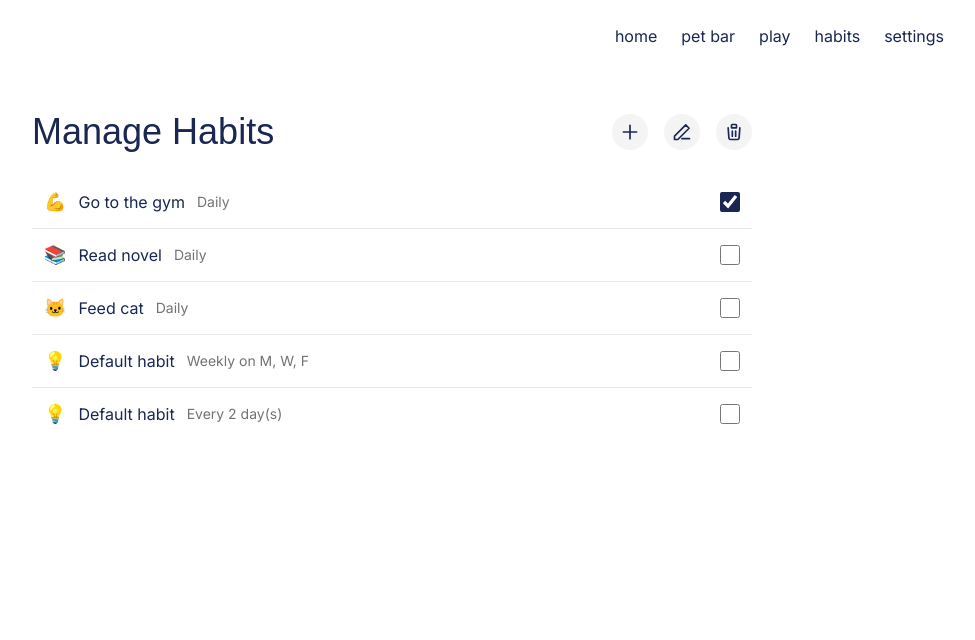
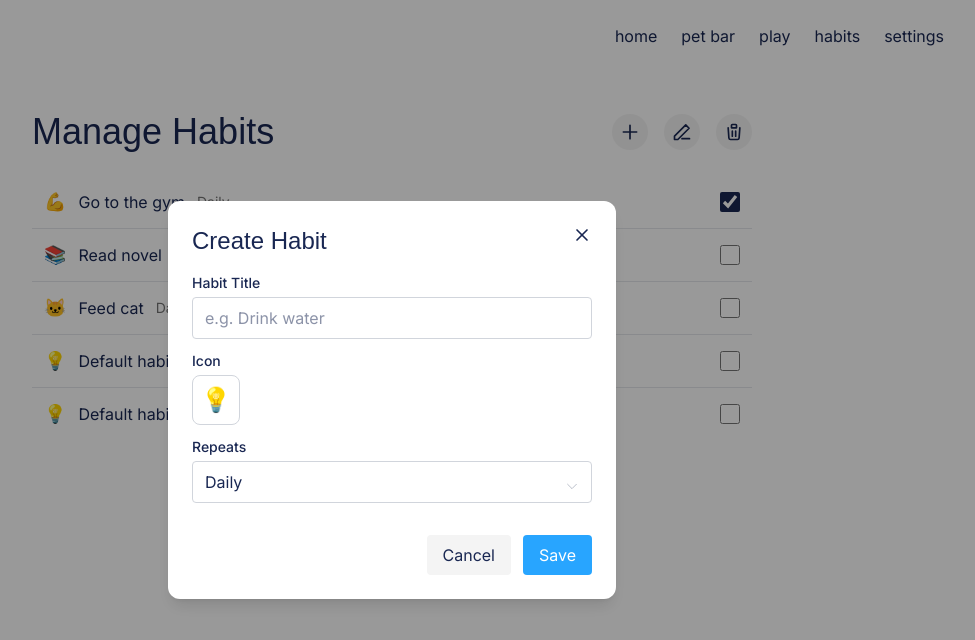
Before and after one commit to FSD-CS464/frontend, a Next.js app in the folder frontend/: page /habits in a window 1280 px wide. Both pictures are taken after a click on the button 878 px from the left and 132 px from the top of the page. Shown: the top 640 px of the page, without its empty margins (248-1223 px from the left). Built offline with nearby package versions, Linux system fonts and the light colour scheme; a web font is replaced by a local one.

Commit message:
Added create habit modal + edit habit wip

```diff
--- a/frontend/src/app/habits/page.tsx
+++ b/frontend/src/app/habits/page.tsx
@@ -1,28 +1,28 @@
 "use client";
 import TopNav from "@/components/TopNav";
 import MobileNav from "@/components/MobileNav";
-
 import { useHabitStore } from "@/store/habits";
 import { useState, useEffect } from "react";
 import type { Habit } from "@/types";
 import { PlusIcon, PencilIcon, TrashIcon } from "@/components/Icons";
+import CreateHabitModal from "@/components/CreateHabitModal";
 
 // Simulate server data fetch (DB, file, or API). This runs on the server only.
 async function getInitialHabits(): Promise<Habit[]> {
   return [
-    { id: "1", title: "Go to the gym", icon: "💪", done: true, repeat: {type: "daily"} },
-    { id: "2", title: "Read novel", icon: "📚", done: false, repeat: {type: "daily"} },
-    { id: "3", title: "Feed cat", icon: "🐱", done: false, repeat: {type: "daily"} },
-    { id: "4", title: "Default habit", icon: "💡", done: false, repeat: {type: "weekly", daysOfWeek: [1, 3, 5]} },
-    { id: "5", title: "Default habit", icon: "💡", done: false, repeat: {type: "everyN", interval: 2}},
+    { id: "1", title: "Go to the gym", icon: "💪", done: true, repeat: { type: "daily" } },
+    { id: "2", title: "Read novel", icon: "📚", done: false, repeat: { type: "daily" } },
+    { id: "3", title: "Feed cat", icon: "🐱", done: false, repeat: { type: "daily" } },
+    { id: "4", title: "Default habit", icon: "💡", done: false, repeat: { type: "weekly", daysOfWeek: [1, 3, 5] } },
+    { id: "5", title: "Default habit", icon: "💡", done: false, repeat: { type: "everyN", interval: 2 } },
   ];
 }
 
 export default function HabitsPage() {
   const { habits, setAll, add, remove, update } = useHabitStore();
-  const [title, setTitle] = useState("");
-  const [icon, setIcon] = useState("💡");
-  const [deleteMode, setDeleteMode] = useState(false); // new state
+  const [deleteMode, setDeleteMode] = useState(false);
+  const [openCreate, setOpenCreate] = useState(false);
+  const [editMode, setEditMode] = useState(false); // Track if in edit mode
 
   useEffect(() => {
     async function loadHabits() {
@@ -32,18 +32,15 @@ export default function HabitsPage() {
     loadHabits();
   }, []);
 
-  function handleCreate() {
-    if (!title.trim()) return;
-    const newHabit: Habit = {
-      id: Date.now().toString(),
-      title,
-      icon,
-      done: false,
-      repeat: { type: "daily" },
-    };
-    add(newHabit);
-    setTitle("");
-    setIcon("💡");
+  // Handle creating a new habit
+  function handleCreate(habit: Habit) {
+    add(habit);
+    setOpenCreate(false);
+  }
+
+  // Handle editing a habit
+  function handleEdit(habit: Habit) {
+    setOpenCreate(true); // Open the modal in edit mode
   }
 
   return (
@@ -55,18 +52,25 @@ export default function HabitsPage() {
           <h1 className="text-4xl font-header">Manage Habits</h1>
 
           <div className="flex gap-4">
+            {/* Create button */}
             <button
               aria-label="Create Habit"
+              onClick={() => setOpenCreate(true)}
               className="p-2 rounded-full bg-gray-100 hover:bg-[#50E59F] hover:text-white transform transition-transform duration-150 hover:scale-110"
             >
               <PlusIcon />
             </button>
+
+            {/* Toggle Edit Mode */}
             <button
               aria-label="Edit Habit"
-              className="p-2 rounded-full bg-gray-100 hover:bg-[#28A5FF] hover:text-white transform transition-transform duration-150 hover:scale-110"
+              onClick={() => setEditMode(!editMode)} // Toggle edit mode
+              className={`p-2 rounded-full ${editMode ? 'bg-[#28A5FF] text-white' : 'bg-gray-100 hover:bg-[#28A5FF] hover:text-white'} transform transition-transform duration-150 hover:scale-110`}
             >
               <PencilIcon />
             </button>
+
+            {/* Delete button */}
             <button
               aria-label="Delete Habit"
               onClick={() => setDeleteMode(!deleteMode)}
@@ -81,42 +85,72 @@ export default function HabitsPage() {
         {/* Habits list */}
         <div className="divide-y divide-gray-200">
           {habits.map((h) => (
-            <label
+          <div
             key={h.id}
             className="flex items-center justify-between p-3 gap-3 relative"
           >
-              <div className="flex items-center gap-3">
+
+          <div className="flex items-center gap-3 flex-grow">
+            {/* Delete button for delete mode */}
             {deleteMode && (
               <button
-                    className="text-gray-400 hover:text-red-500 transition"
-                    onClick={() => remove(h.id)}
+                className="text-gray-400 hover:text-[#FF4DA1] transition p-2"
+                onClick={(e) => {
+                  e.stopPropagation(); // Prevent the click from affecting the entire row
+                  remove(h.id); // Perform delete
+                }}
+                // Make sure hover effect is only triggered when hovering the icon
+                style={{ pointerEvents: "all" }}
               >
-                    🗑️
+                <TrashIcon />
               </button>
             )}
+
               <span className="text-lg">{h.icon}</span>
               <span>{h.title}</span>
               <span className="text-sm text-neutral-500">
                 {h.repeat.type === "weekly" && h.repeat.daysOfWeek
-                    ? `Weekly on ${h.repeat.daysOfWeek.map((d) => ["S","M","T","W","T","F","S"][d]).join(", ")}`
+                  ? `Weekly on ${h.repeat.daysOfWeek.map((d) => ["S", "M", "T", "W", "T", "F", "S"][d]).join(", ")}`
                   : h.repeat.type === "everyN"
                   ? `Every ${h.repeat.interval} day(s)`
                   : "Daily"}
               </span>
             </div>
+
+            <div className="flex items-center space-x-4">
+              {/* Checkbox for completing the habit */}
               <input
                 type="checkbox"
                 checked={h.done}
                 onChange={() => update(h.id, { ...h, done: !h.done })}
                 className="size-5 rounded border-neutral-300 accent-[#192752]"
               />
-            </label>
+
+              {/* In edit mode, show pencil icon */}
+              {editMode && (
+                <button
+                  onClick={() => handleEdit(h)} // Open the modal for editing the habit
+                  className="ml-4 p-2 text-gray-400 hover:text-[#28A5FF] transition"
+                >
+                  <PencilIcon />
+                </button>
+              )}
+            </div>
+          </div>
+
           ))}
         </div>
       </section>
 
       <MobileNav active="habits" />
       <div className="h-16 md:hidden" />
+
+      {/* Create/Edit Habit Modal */}
+      <CreateHabitModal
+        open={openCreate}
+        onClose={() => setOpenCreate(false)}
+        onSave={handleCreate}
+      />
     </main>
   );
 }
--- /dev/null
+++ b/frontend/src/components/CreateHabitModal.tsx
@@ -0,0 +1,191 @@
+"use client";
+import { useState } from "react";
+import type { Habit, Repeat } from "@/types";
+import { XIcon } from "@/components/Icons";
+import EmojiPicker from 'emoji-picker-react';
+
+type Props = {
+  onClose: () => void;
+  onSave: (habit: Habit) => void;
+  open: boolean;
+};
+
+export default function CreateHabitModal({ onClose, onSave, open }: Props) {
+  if (!open) return null;
+
+  const [title, setTitle] = useState("");
+  const [icon, setIcon] = useState("💡");
+  const [repeatType, setRepeatType] = useState<Repeat["type"]>("daily");
+  const [daysOfWeek, setDaysOfWeek] = useState<number[]>([]);
+  const [interval, setInterval] = useState(2);
+  const [showPicker, setShowPicker] = useState(false);
+
+
+  function toggleDay(day: number) {
+    setDaysOfWeek((prev) =>
+      prev.includes(day) ? prev.filter((d) => d !== day) : [...prev, day]
+    );
+  }
+
+  // Handle emoji selection
+  function handleEmojiClick(emojiData: any) {
+    setIcon(emojiData.emoji);
+    setShowPicker(false); // Hide the picker after selecting emoji
+  }
+
+  // After save
+  function handleSubmit() {
+    if (!title.trim()) return;
+
+    let repeat: Repeat;
+    if (repeatType === "weekly") {
+      repeat = { type: "weekly", daysOfWeek };
+    } else if (repeatType === "everyN") {
+      repeat = { type: "everyN", interval };
+    } else {
+      repeat = { type: "daily" };
+    }
+
+    const newHabit: Habit = {
+      id: Date.now().toString(),
+      title,
+      icon,
+      done: false,
+      repeat,
+    };
+
+    onSave(newHabit);
+    onClose();
+  }
+
+  return (
+    <div className="fixed inset-0 bg-black/40 flex items-center justify-center z-50">
+      <div className="bg-white rounded-xl shadow-lg w-full max-w-md p-6 relative">
+        {/* Close button */}
+        <button
+          onClick={onClose}
+          className="absolute top-4 right-4 p-2 rounded-full hover:bg-gray-200"
+        >
+          <XIcon className="w-5 h-5" />
+        </button>
+
+        <h2 className="text-2xl font-header mb-4">Create Habit</h2>
+
+        {/* Title */}
+        <label className="block mb-3">
+          <span className="block text-sm font-medium mb-1">Habit Title</span>
+          <input
+            value={title}
+            onChange={(e) => setTitle(e.target.value)}
+            className="w-full border border-gray-300 rounded px-3 py-2 focus:outline-none focus:ring-0"
+            placeholder="e.g. Drink water"
+          />
+        </label>
+
+        {/* Icon */}
+        <label className="block mb-3">
+          <span className="block text-sm font-medium mb-1">Icon</span>
+          <div className="flex items-center gap-2">
+            <button
+              type="button"
+              onClick={() => setShowPicker((prev) => !prev)}
+              className="text-2xl border border-gray-300 rounded-lg p-2 hover:bg-gray-100"
+            >
+              {icon}
+            </button>
+          </div>
+          {showPicker && (
+            <div className="mt-2 max-h-72 overflow-y-auto">
+              <EmojiPicker
+                onEmojiClick={handleEmojiClick}
+                searchDisabled={false}
+                searchPlaceholder="Choose icon"
+                lazyLoadEmojis
+                previewConfig={{ showPreview: false }}
+              />
+            </div>
+          )}
+        </label>
+
+        {/* Repeat */}
+        <label className="block mb-3">
+          <span className="block text-sm font-medium mb-1">Repeats</span>
+          <div className="relative">
+          <select
+            value={repeatType}
+            onChange={(e) => setRepeatType(e.target.value as Repeat["type"])}
+            className="w-full border border-gray-300 rounded px-3 py-2 mb-2 pr-8 focus:outline-none focus:ring-0 appearance-none"
+          >
+            <option value="daily">Daily</option>
+            <option value="weekly">Weekly</option>
+            <option value="everyN">Every N days</option>
+          </select>
+
+          {/* Dropdown Arrow */}
+          <div className="absolute top-1/2 right-3 transform -translate-y-1/2 pointer-events-none">
+            <svg className="w-4 h-4 text-gray-400" fill="none" stroke="currentColor" viewBox="0 0 24 24" xmlns="http://www.w3.org/2000/svg">
+              <path d="M19 9l-7 7-7-7"></path>
+            </svg>
+          </div>
+        </div>
+
+        {repeatType === "weekly" && (
+          <div className="flex flex-wrap gap-2 mt-2">
+            {[
+              { label: "S", color: "bg-[var(--color-orange)]" },
+              { label: "M", color: "bg-[var(--color-lemonyellow)]" },
+              { label: "T", color: "bg-[var(--color-blue)]" },
+              { label: "W", color: "bg-[var(--color-green)]" },
+              { label: "T", color: "bg-[var(--color-pink)]" },
+              { label: "F", color: "bg-[var(--color-lemonyellow)]" },
+              { label: "S", color: "bg-[var(--color-green)]" }
+            ].map((day, i) => (
+              <button
+                key={i}
+                type="button"
+                onClick={() => toggleDay(i)}
+                className={`w-8 h-8 rounded-full border border-gray-300 flex items-center justify-center
+                  transition-all duration-80 ease-in-out ${
+                  daysOfWeek.includes(i) ? `${day.color} font-bold` : "bg-gray-100"
+                }`}
+              >
+                {day.label}
+              </button>
+            ))}
+          </div>
+        )}
+
+
+          {repeatType === "everyN" && (
+            <div className="mt-2 flex items-center gap-2">
+              <input
+                type="number"
+                min={1}
+                value={interval}
+                onChange={(e) => setInterval(Number(e.target.value))}
+                className="w-20 border border-gray-300 rounded px-2 py-1 focus:outline-none focus:ring-0"
+              />
+              <span>day(s)</span>
+            </div>
+          )}
+        </label>
+
+        {/* Actions */}
+        <div className="mt-6 flex justify-end gap-3">
+          <button
+            onClick={onClose}
+            className="px-4 py-2 rounded bg-gray-100 hover:bg-gray-200"
+          >
+            Cancel
+          </button>
+          <button
+            onClick={handleSubmit}
+            className="px-4 py-2 rounded bg-[#28A5FF] text-white hover:bg-[#188de0]"
+          >
+            Save
+          </button>
+        </div>
+      </div>
+    </div>
+  );
+}
--- a/frontend/src/components/Icons.tsx
+++ b/frontend/src/components/Icons.tsx
@@ -16,3 +16,21 @@ export const TrashIcon = () => (
       <path strokeLinecap="round" strokeLinejoin="round" strokeWidth={2} d="M19 7l-.867 12.142A2 2 0 0116.138 21H7.862a2 2 0 01-1.995-1.858L5 7m5 4v6m4-6v6M9 7h6m-6 0V4a1 1 0 011-1h4a1 1 0 011 1v3" />
   </svg>
 );
+
+export function XIcon(props: React.SVGProps<SVGSVGElement>) {
+  return (
+    <svg
+      xmlns="http://www.w3.org/2000/svg"
+      viewBox="0 0 24 24"
+      fill="none"
+      stroke="currentColor"
+      strokeWidth={2}
+      strokeLinecap="round"
+      strokeLinejoin="round"
+      className={props.className}
+    >
+      <line x1="18" y1="6" x2="6" y2="18" />
+      <line x1="6" y1="6" x2="18" y2="18" />
+    </svg>
+  );
+}
```
Lines whose indentation alone changed are shown as unchanged.
